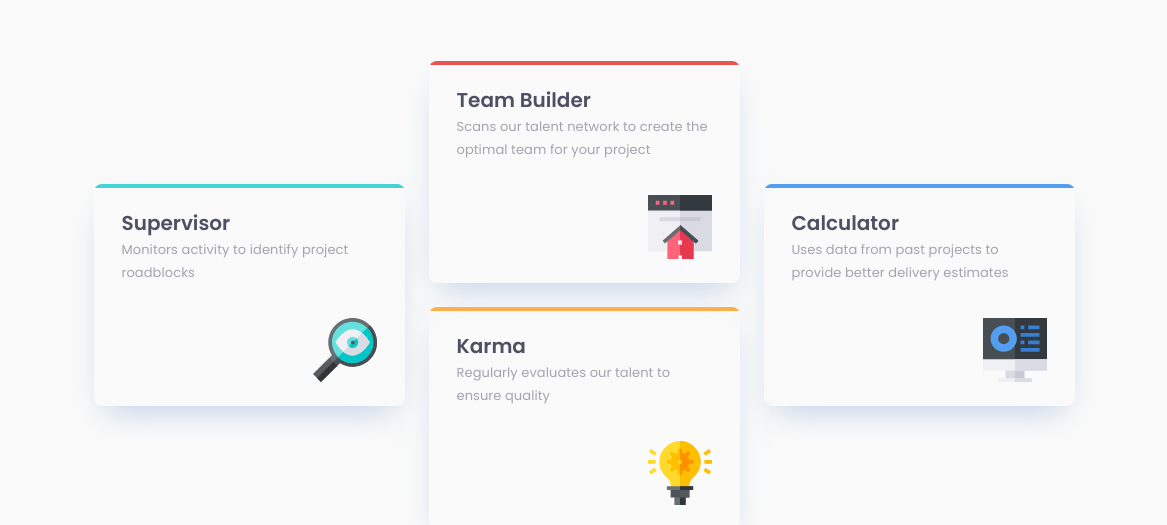
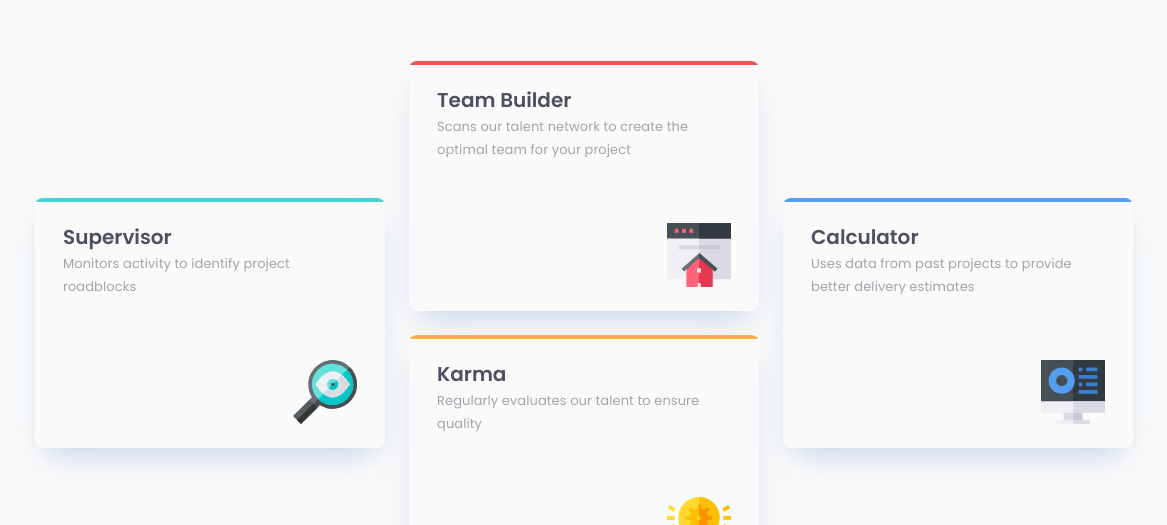
Before and after one commit to fakegio/four-card-feature, a plain HTML site: page index.html in a window 1536 px wide. Shown: the part 259-784 px from the top of the page, without its empty margins (184-1351 px from the left). Drawn offline with Linux system fonts and the light colour scheme.

Commit message:
fixed grid item dimensions on desktop

```diff
--- a/styles.css
+++ b/styles.css
@@ -165,7 +165,12 @@ body {
   .grid-item:nth-child(4) {
     grid-row: 1/-1;
   }
+
   .grid-item img {
     height: 6.4rem;
   }
+  .grid-item {
+    width: 35rem;
+    height: 25rem;
+  }
 }
```
